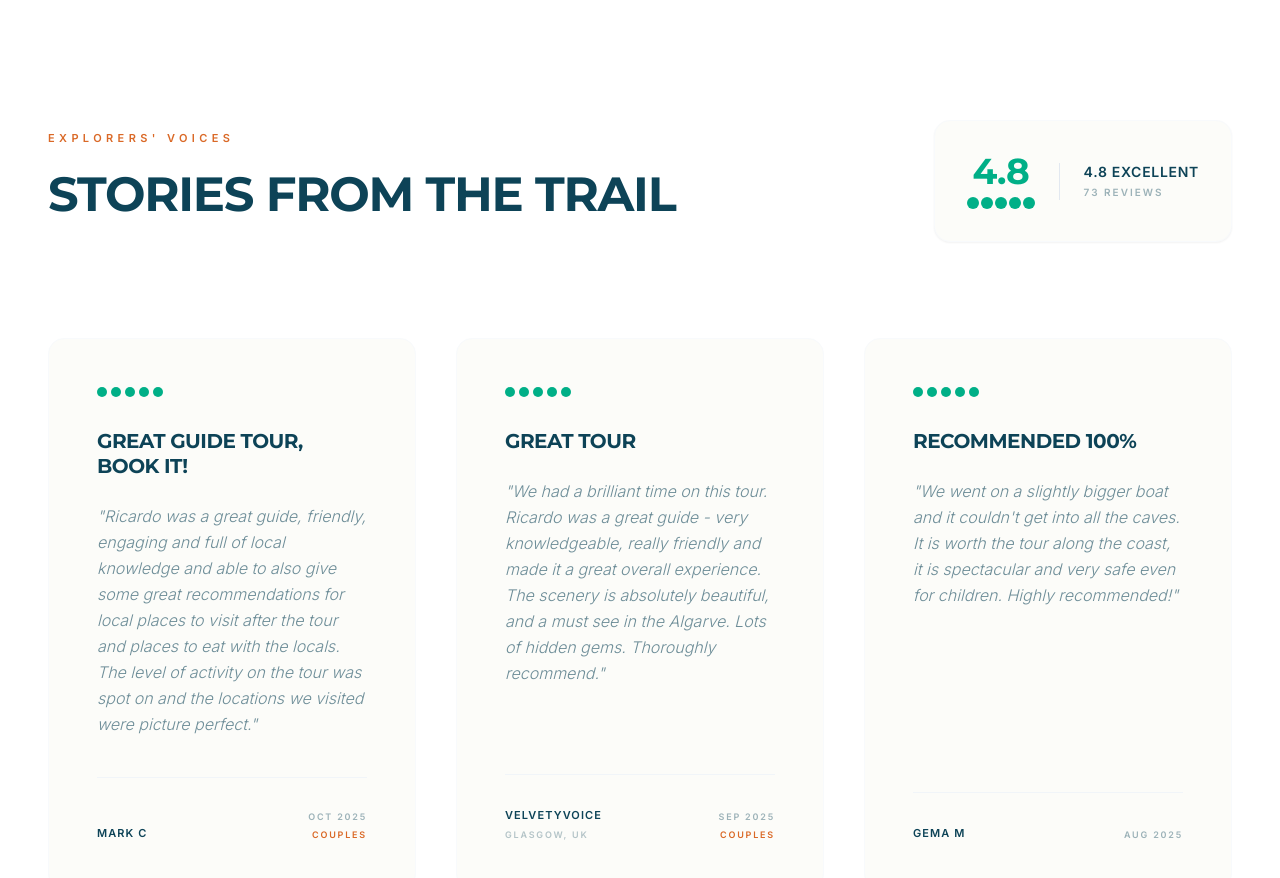
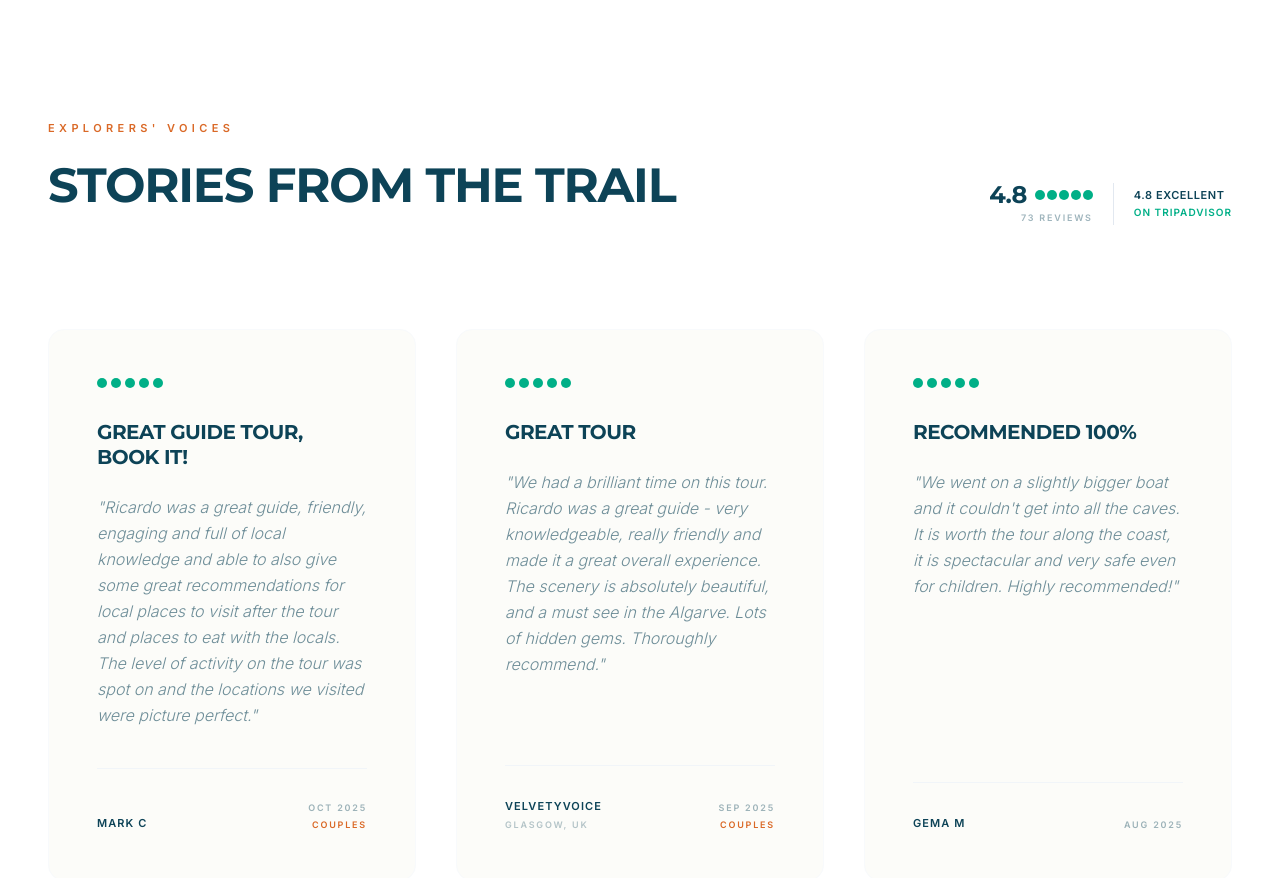
Before and after one commit to SEMRUMO-LDA/algarveexplorer, a React (Vite) app: page / in a window 1280 px wide. Shown: the part 3580-4458 px from the top of the page. Built offline with nearby package versions, Linux system fonts and the light colour scheme; no server answers.

Commit message:
Refined TripAdvisor rating display to be more subtle and added Tripadvisor source info

```diff
--- a/pages/Home.tsx
+++ b/pages/Home.tsx
@@ -265,19 +265,22 @@ const Home: React.FC = () => {
               </h2>
             </div>
 
-            {/* TripAdvisor Branding */}
-            <div className="bg-[#fcfcf9] p-8 rounded-2xl border border-slate-50 flex items-center space-x-6 shadow-sm">
-              <div className="flex flex-col items-center">
-                <span className="text-4xl font-bold text-[#00af87] font-montserrat tracking-tight leading-none mb-2">4.8</span>
-                <div className="flex space-x-0.5">
-                  {[...Array(5)].map((_, i) => (
-                    <div key={i} className="w-3 h-3 rounded-full bg-[#00af87]"></div>
-                  ))}
+            {/* TripAdvisor Branding - Subtle Version */}
+            <div className="flex items-center space-x-5 lg:pb-2">
+              <div className="flex flex-col items-end border-r border-slate-200 pr-5">
+                <div className="flex items-center space-x-2 mb-1">
+                  <span className="text-2xl font-bold text-[#0d4357] font-montserrat tracking-tight leading-none">4.8</span>
+                  <div className="flex space-x-0.5">
+                    {[...Array(5)].map((_, i) => (
+                      <div key={i} className="w-2.5 h-2.5 rounded-full bg-[#00af87]"></div>
+                    ))}
+                  </div>
                 </div>
+                <p className="text-[#0d4357]/40 text-[9px] font-bold uppercase tracking-[0.2em]">{t('home.testimonials.reviews')}</p>
               </div>
-              <div className="border-l border-slate-200 pl-6">
-                <p className="text-[#0d4357] font-bold text-sm uppercase tracking-wider leading-tight">{t('home.testimonials.rating')}</p>
-                <p className="text-[#0d4357]/40 text-[10px] font-bold uppercase tracking-[0.2em] mt-1">{t('home.testimonials.reviews')}</p>
+              <div className="flex flex-col">
+                <p className="text-[#0d4357] font-bold text-[11px] uppercase tracking-wider leading-tight">{t('home.testimonials.rating')}</p>
+                <p className="text-[#00af87] text-[10px] font-bold uppercase tracking-[0.1em] mt-0.5">{t('home.testimonials.tripadvisor')}</p>
               </div>
             </div>
           </div>
--- a/translations.ts
+++ b/translations.ts
@@ -44,7 +44,8 @@ export const TRANSLATIONS: any = {
         eyebrow: 'Explorers\' Voices',
         title: 'Stories from the trail',
         rating: '4.8 Excellent',
-        reviews: '73 Reviews'
+        reviews: '73 Reviews',
+        tripadvisor: 'on Tripadvisor'
       }
     },
     footer: {
@@ -108,7 +109,8 @@ export const TRANSLATIONS: any = {
         eyebrow: 'Vozes dos Exploradores',
         title: 'Histórias dos nossos trilhos',
         rating: '4.8 Excelente',
-        reviews: '73 Avaliações'
+        reviews: '73 Avaliações',
+        tripadvisor: 'no Tripadvisor'
       }
     },
     footer: {
```
